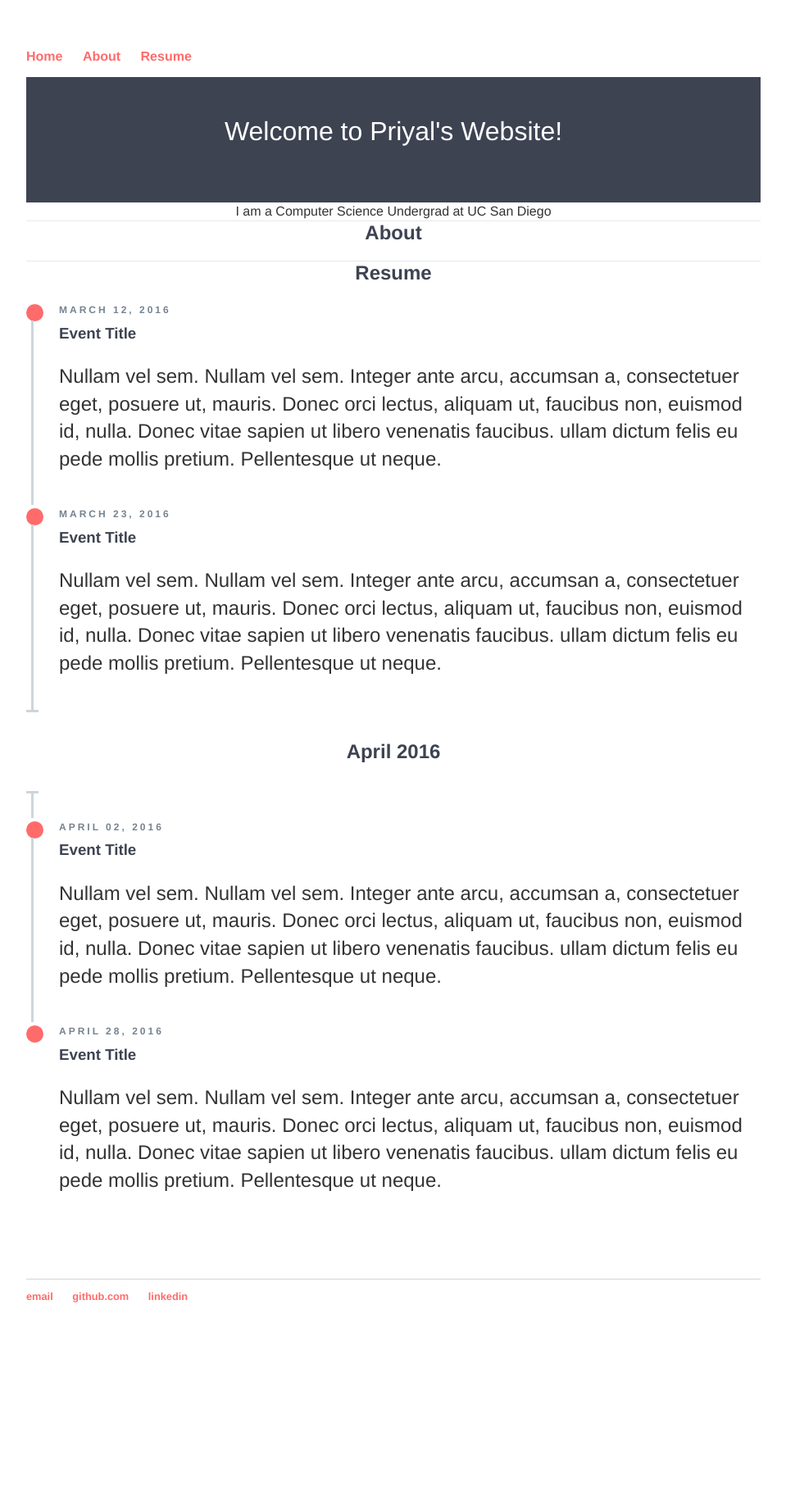
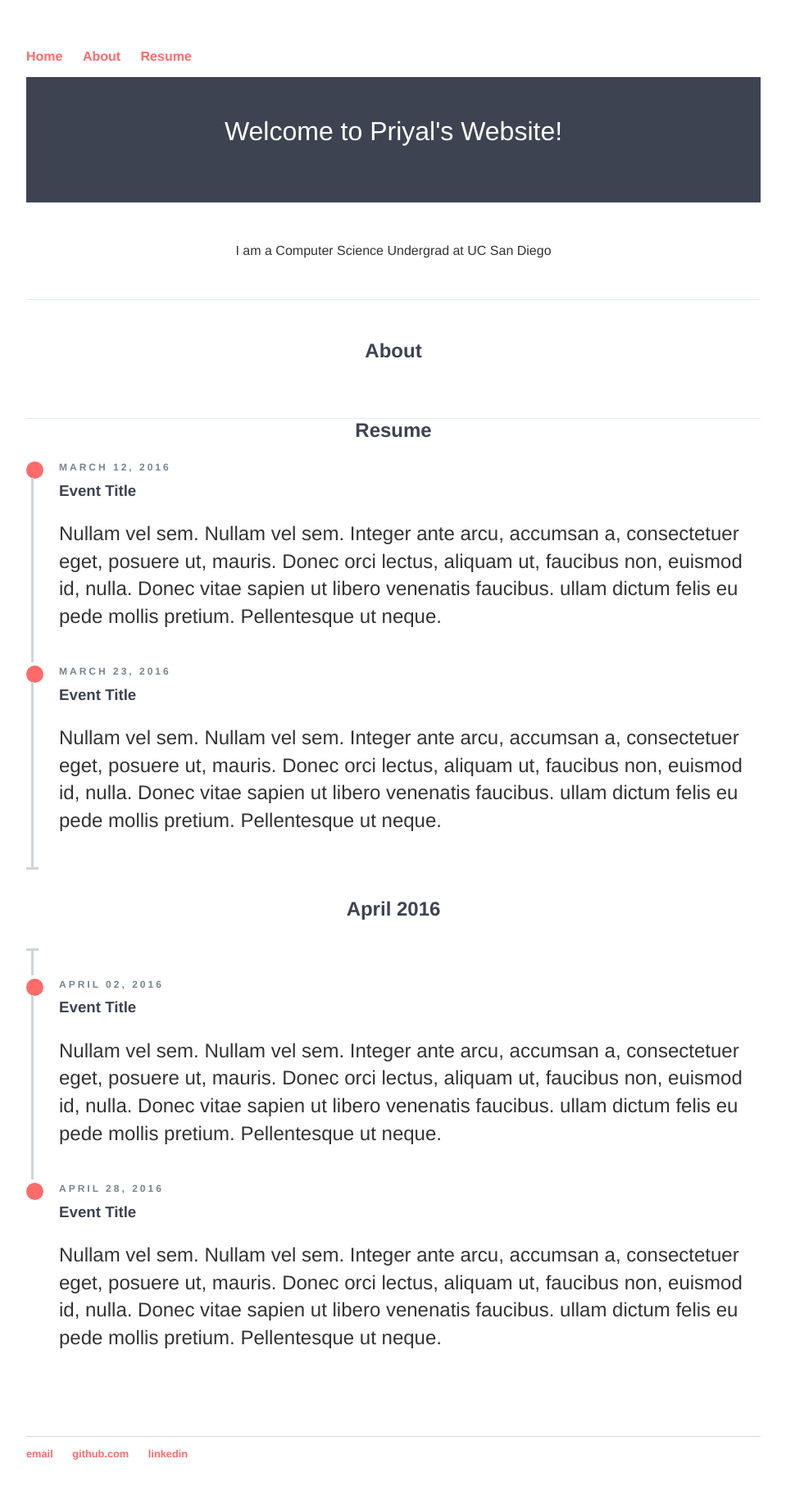
Before and after one commit to p-suneja/p-suneja.github.io, a Jekyll site: the page built from index.html, in a window 1280 px wide. Shown: the whole page at 82% size, without its empty margins (160-1119 px from the left). Built offline with Jekyll 4.4.1, drawn with Linux system fonts in a browser that asks for light colours; before the commit the page ends 1649 px from its top, so only the background shows below that.

Commit message:
Update main.css

```diff
--- a/css/main.css
+++ b/css/main.css
@@ -86,8 +86,8 @@ ul.posts li {
 
 .example-title {
   text-align: center;
-  /*margin-bottom: 60px;
-  padding: 3em 0;*/
+  /*margin-bottom: 60px;*/
+  padding: 3em 0;
   border-bottom: 1px solid #E4EAEC;
 }
 .example-title p {
```
